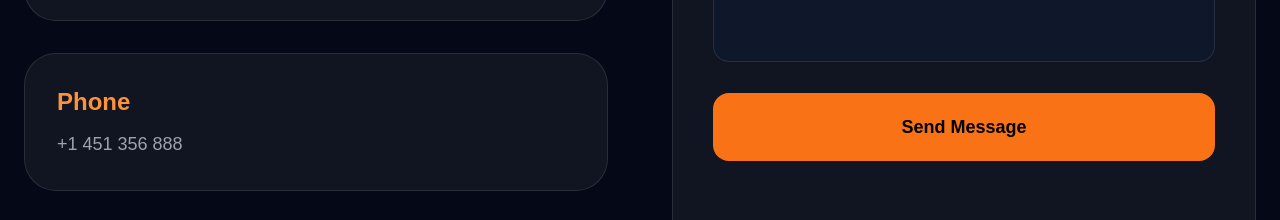
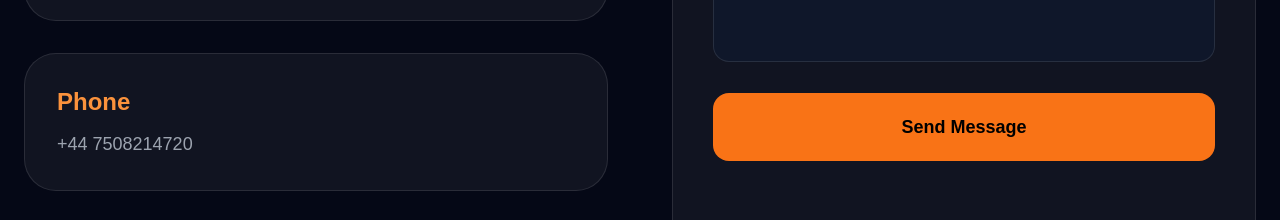
Before and after one commit to wisdigitex/UpNorthstech, a Next.js app: page /contact in a window 1280 px wide. Shown: the part 1200-1420 px from the top of the page. Built offline with nearby package versions, Linux system fonts and the light colour scheme.

Commit message:
contact-us-number

```diff
--- a/app/contact/page.jsx
+++ b/app/contact/page.jsx
@@ -283,7 +283,7 @@ export default function ContactPage() {
                   Phone
                 </h3>
                 <p className="text-gray-400 text-lg">
-                  +1 451 356 888
+                  +44 7508214720
                 </p>
               </div>
 
```
